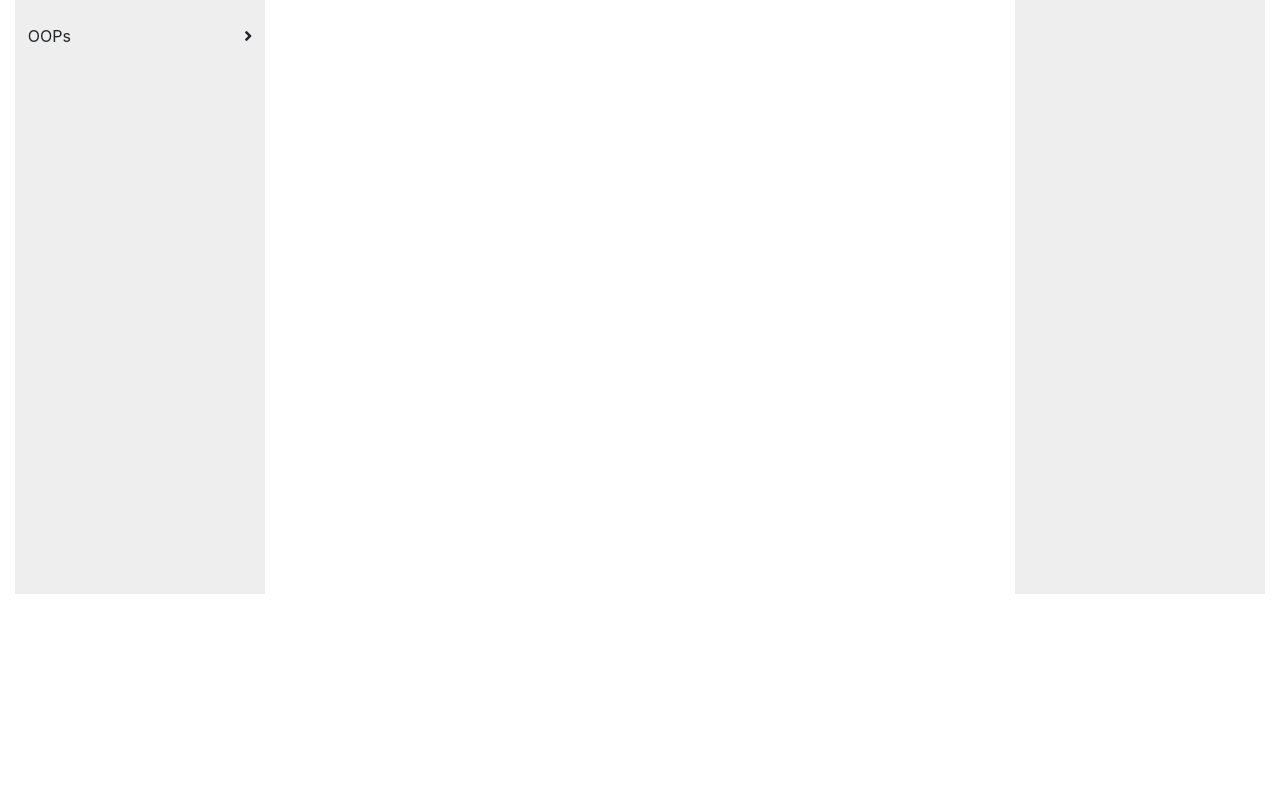
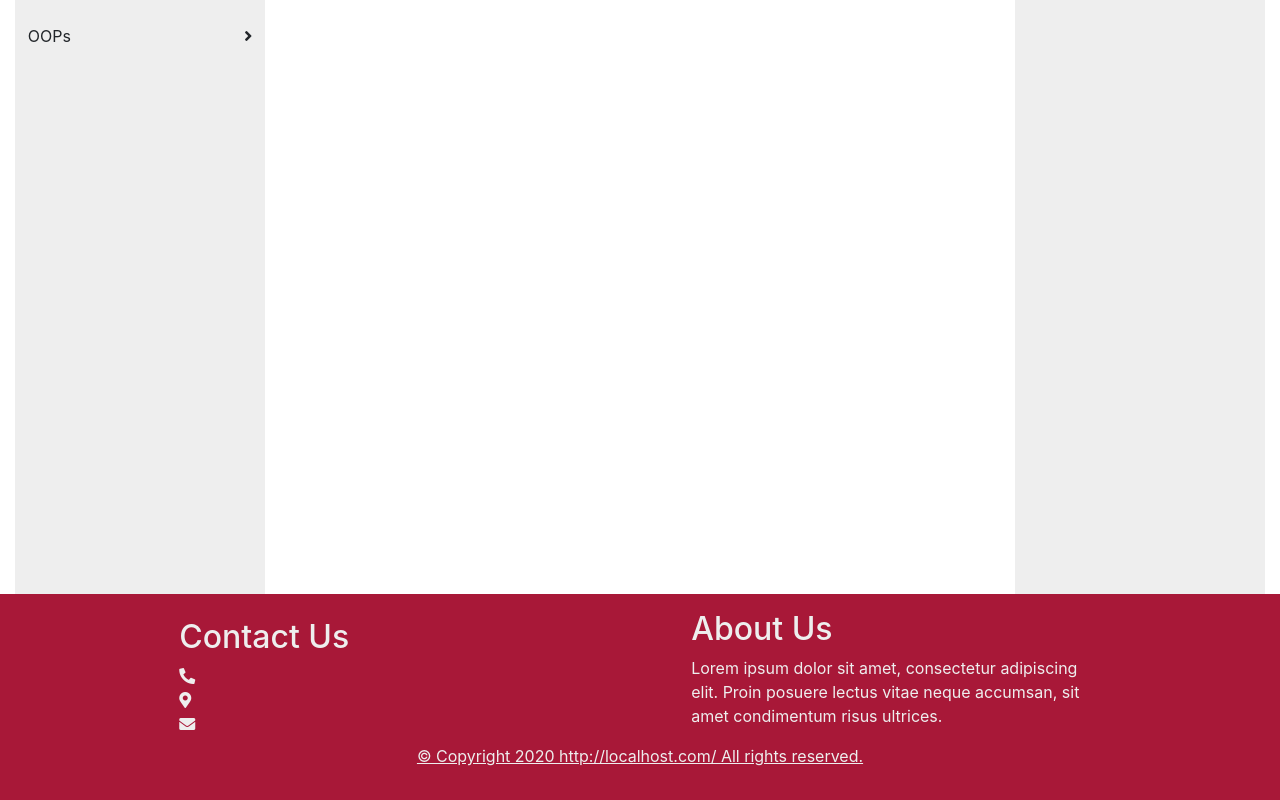
Before and after one commit to harshitkumar712/userportal, a React (Create React App) app: page / in a window 1280 px wide. Shown: the part 366-1166 px from the top of the page. Before the commit the page ends 960 px from the top, so only its background shows below. Built offline with nearby package versions, Linux system fonts and the light colour scheme; no server answers.

Commit message:
footer added

```diff
--- a/src/App.css
+++ b/src/App.css
@@ -2,3 +2,9 @@
     padding-right:0 ;
     padding-left:0 ;
 }
+
+.App{
+	display:flex;
+	flex-direction:column;
+	height:100%;
+}
--- a/src/App.js
+++ b/src/App.js
@@ -2,6 +2,7 @@ import React, { useState } from "react";
 import "./App.css";
 import Header from "./components/Header";
 import Main from "./components/Main";
+import Footer from './components/Footer'
 import { BrowserRouter as Router } from "react-router-dom";
 
 function App() {
@@ -15,7 +16,9 @@ function App() {
 			<Router>
 				<Header showMenu={showMenu} />
 				<Main menu={menu} showMenu={showMenu} />
+
 			</Router>
+			<Footer/>
 		</div>
 	);
 }
--- /dev/null
+++ b/src/components/Footer.js
@@ -0,0 +1,30 @@
+import React from "react";
+import "../styles/footer.css";
+
+const Footer = () => {
+    return (
+        <div className="footer-container">
+            <div className="footer-top">
+                <div className="footer-contact">
+                    <h2>Contact Us</h2>
+                   <div> <i className='fas fa-phone-alt'></i></div>
+                    <div><i className='fas fa-map-marker-alt'></i></div>
+                    <div><i className='fas fa-envelope'></i></div>
+                </div>
+                <div className="footer-about">
+                    <h2>About Us</h2>
+                    <p>
+                        Lorem ipsum dolor sit amet, consectetur adipiscing elit.
+                        Proin posuere lectus vitae neque accumsan, sit amet
+                        condimentum risus ultrices.
+                    </p>
+                </div>
+            </div>
+            <div className="footer-bottom">
+                 <u><p>© Copyright 2020 http://localhost.com/ All rights reserved.</p></u>
+
+            </div>
+        </div>
+    );
+};
+export default Footer;
--- a/src/index.css
+++ b/src/index.css
@@ -2,6 +2,9 @@
 	margin:0;
 	padding:0;
 	box-sizing:border-box;
+}
+html,body{
+  height:100%;
 }
 body {
   margin: 0;
@@ -10,10 +13,12 @@ body {
     sans-serif;
   -webkit-font-smoothing: antialiased;
   -moz-osx-font-smoothing: grayscale;
-
 }
 
 code {
   font-family: source-code-pro, Menlo, Monaco, Consolas, 'Courier New',
     monospace;
 }
+#root{
+  height:100%;
+}
--- /dev/null
+++ b/src/styles/footer.css
@@ -0,0 +1,32 @@
+.footer-container{
+	color:#eee;
+	background:#A81838;
+	min-height:20vh;
+	flex-shrink: 0;
+	display:flex;
+	flex-direction:column;
+	justify-content:center;
+	align-items:center;
+	padding:1rem 0;
+}
+.footer-top{
+	display:flex;
+    width:80%;
+    justify-content:center;
+    align-items:center;
+}
+.footer-about{
+	width:40%;
+}
+.footer-contact{
+	width:50%;
+}
+@media (max-width: 768px) {
+  .footer-top{
+  	flex-direction:column;
+
+  }
+  .footer-about,.footer-contact{
+  	width:100%;
+  }
+}
--- a/src/styles/main.css
+++ b/src/styles/main.css
@@ -3,6 +3,7 @@
     display: flex;
     width: 100%;
     align-items: stretch;
+  flex: 1 0 auto;
 }
 
 .container-left {
```
